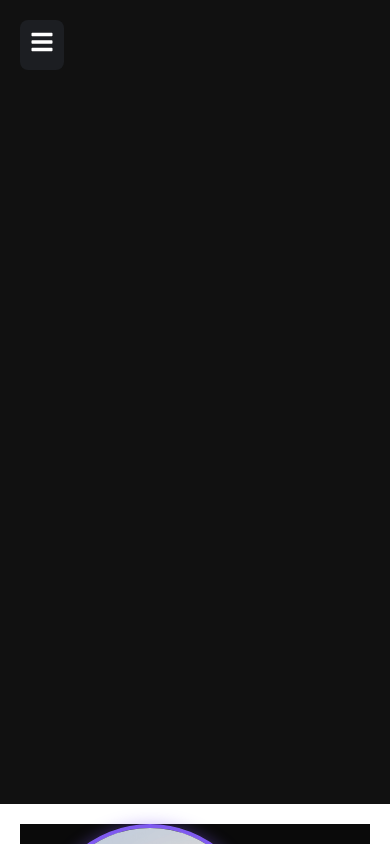
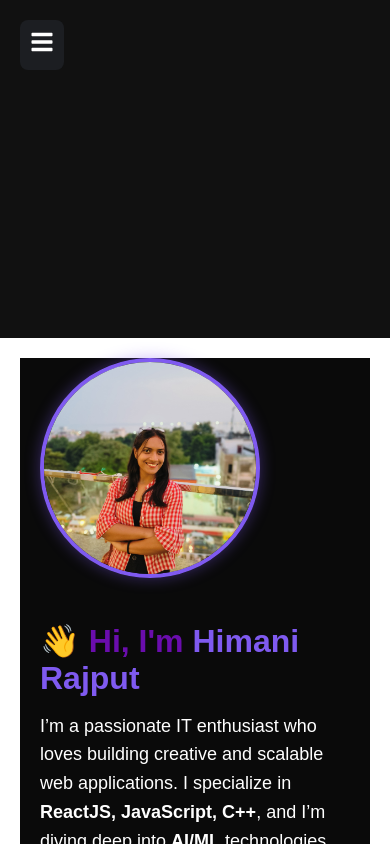
Before and after one commit to akarshpathak47/Portfolio_Divya-Akarsh, a React (Create React App) app: page / in a window 390 px wide. Built offline with nearby package versions, Linux system fonts and the light colour scheme.

Commit message:
for netlify

```diff
--- a/src/components/Home.css
+++ b/src/components/Home.css
@@ -4,35 +4,29 @@
   font-family: 'Poppins', sans-serif;
   margin: 0;
   padding: 0;
-  color: #fff;
   text-decoration: none;
-
+  /* Removed color: #fff from global selector */
 }
 
 body {
   background: #f9f9f9;
-
- margin-top: 0;
+  margin-top: 0;
   padding-top: 0;
-
-
-
 }
 
 /* Layout */
 .universal {
   display: flex;
-  height: 100vh;
+  min-height: 100vh;
   width: 100vw;
-  overflow: hidden;
-   margin-top: 0;
-  padding-top: 0;
+  overflow-x: hidden;
+  background: #fff;
 }
 
 .wrapper {
   display: flex;
   width: 100%;
-  height: 100vh;
+  min-height: 100vh;
   flex-direction: row;
   background-color: #111;
 }
@@ -55,7 +49,7 @@ body {
   color: #333;
   overflow-y: auto;
   padding: 40px;
-   margin-top: 0;
+  margin-top: 0;
   padding-top: 0;
 }
 
@@ -89,7 +83,7 @@ body {
 .about .buttons a:hover {
   background: #6a0dad;
   color: white;
-   margin-top: 0;
+  margin-top: 0;
   padding-top: 0;
 }
 
@@ -97,6 +91,7 @@ body {
 @media (max-width: 768px) {
   .wrapper {
     flex-direction: column;
+    min-height: unset;
   }
 
   .side {
@@ -108,8 +103,10 @@ body {
 
   .about {
     padding: 20px;
+    min-height: 60vh;
   }
 }
+
 html, body {
   margin: 0;
   padding: 0;
@@ -122,6 +119,7 @@ html, body {
   min-height: 100vh;
   overflow: hidden;
 }
+
 html {
   scroll-behavior: smooth;
 }
```
